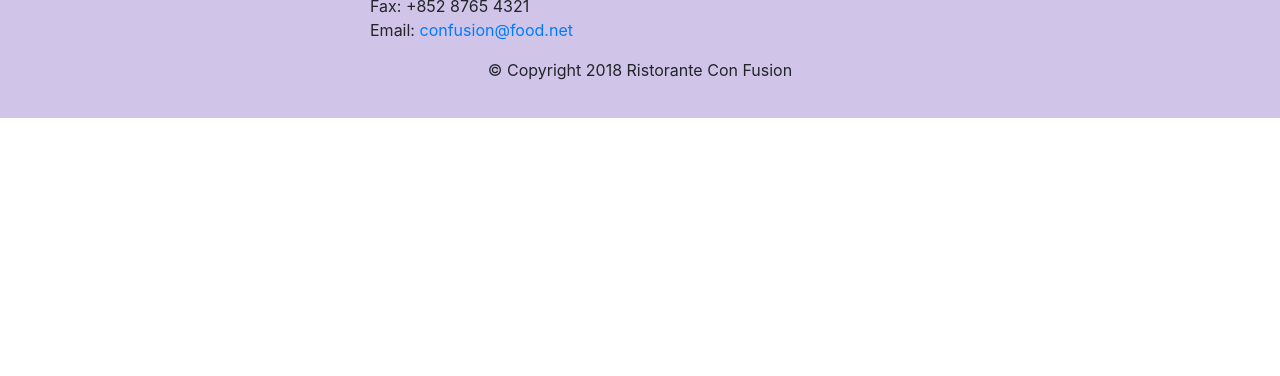
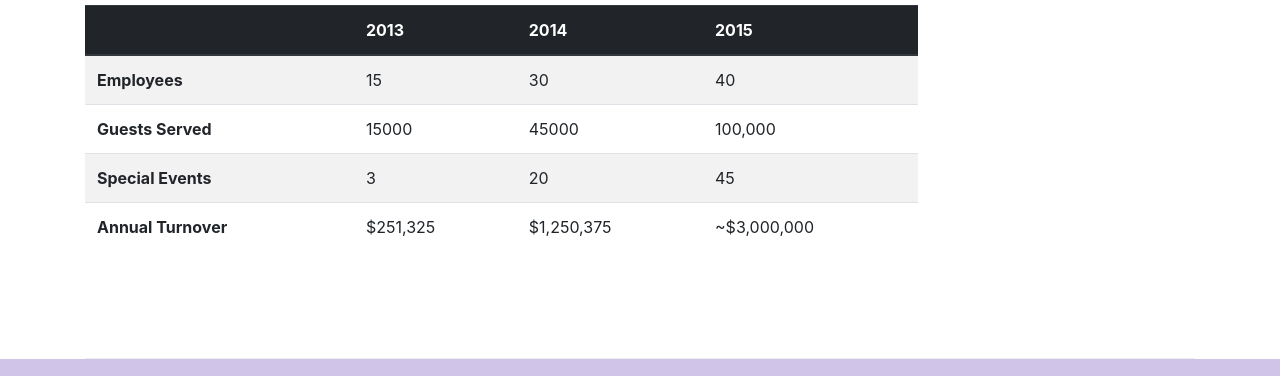
Before and after one commit to adhamcod/git.test, a website: page aboutus.html in a window 1280 px wide. Shown: the part 1502-1878 px from the top of the page. Before the commit the page ends 1620 px from the top, so only its background shows below. Drawn offline with nearby package versions, Linux system fonts and the light colour scheme.

Commit message:
Tables and Cards

```diff
--- a/aboutus.html
+++ b/aboutus.html
@@ -60,13 +60,37 @@
             </div>
         </div>
 
-        <div class="row row-history">
+        <div class="row row-content">
             <div class="col-12 col-sm-6">
                 <h2>Our History</h2>
                 <p>Started in 2010, Ristorante con Fusion quickly established itself as a culinary icon par excellence in Hong Kong. With its unique brand of world fusion cuisine that can be found nowhere else, it enjoys patronage from the A-list clientele in Hong Kong.  Featuring four of the best three-star Michelin chefs in the world, you never know what will arrive on your plate the next time you visit us.</p>
                 <p>The restaurant traces its humble beginnings to <em>The Frying Pan</em>, a successful chain started by our CEO, Mr. Peter Pan, that featured for the first time the world's best cuisines in a pan.</p>
             </div>
             <div class="col col-sm">
+                <div class="card">
+                    <h3 class="card-header bg-primary text-white"> Facts At a Glance</h3>
+                    <div class="caed-body">
+                        <dl class="row">
+                            <dt class="col-6" style="position: relative; padding: 5px 35px;">Started</dt>
+                            <dd class="col-6" style="position: relative; padding: 5px 35px;">3 Feb. 2013</dd>
+                            <dt class="col-6" style="position: relative; padding: 5px 35px;">Major Stake Holder</dt>
+                            <dd class="col-6" style="position: relative; padding: 5px 35px;">HK Fine Foods Inc.</dd>
+                            <dt class="col-6" style="position: relative; padding: 5px 35px;">Last Year's Turnover</dt>
+                            <dd class="col-6" style="position: relative; padding: 5px 35px;">$1,250,375</dd>
+                            <dt class="col-6" style="position: relative; padding: 5px 35px;">Employees</dt>
+                        </dl>
+                    </div>
+                </div>
+            </div>
+            <div class="col-12">
+                <div class="card card-body bg-light">
+                    <blockquote class="blockquote">
+                        <p class="mb-0"> Yoy better cut the pizza in four pieces because i'm not hungrt enough to eat six</p>
+                        <footer class="blockquote-footer">Yogi Berra,
+                            <cite title="source Title">>The Wit and Wisdom of Yogi Berra,P. Pepe, Diversion Books, 2014</cite>
+                        </footer>
+                    </blockquote>
+                </div>
             </div>
         </div>
 
@@ -85,6 +109,50 @@
             </div>
        </div>
 
+       <div class="row row-content">
+           <div class="col-12 col-sm-9" style="padding: 0%;">
+               <h2>Facts &amp; Figures </h2>
+               <div class="table-responsive">
+                <table class="table table-striped">
+                    <thead class="thead-dark">
+                        <tr>
+                            <th>&nbsp;</th>
+                            <th>2013</th>
+                            <th>2014</th>
+                            <th>2015</th>
+                        </tr>
+                    </thead>
+                    <tbody>
+                        <tr>
+                            <th>Employees</th>
+                            <td>15</td>
+                            <td>30</td>
+                            <td>40</td>
+                        </tr>
+                        <tr>
+                            <th>Guests Served</th>
+                            <td>15000</td>
+                            <td>45000</td>
+                            <td>100,000</td>
+                        </tr>
+                        <tr>
+                            <th>Special Events</th>
+                            <td>3</td>
+                            <td>20</td>
+                            <td>45</td>
+                        </tr>
+                        <tr>
+                            <th>Annual Turnover</th>
+                            <td>$251,325</td>
+                            <td>$1,250,375</td>
+                            <td>~$3,000,000</td>
+                        </tr>
+                    </tbody>
+                </table>
+            </div>
+           </div>
+           <div class="col-12 col-sm-3"></div>
+       </div>
     </div>
 
     <footer class="footer">
```
